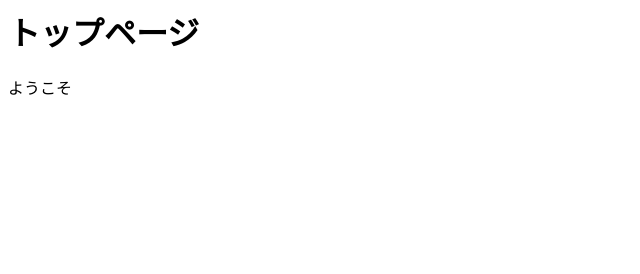
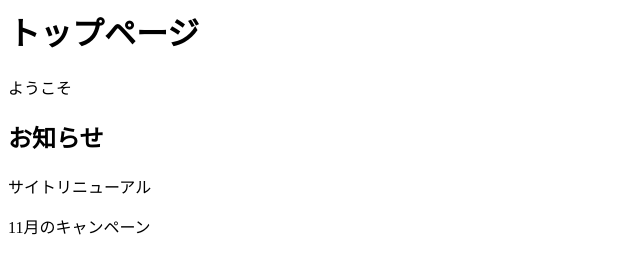
Before and after one commit to oshita-999/MyProject, a plain HTML site: page index.html in a window 1280 px wide. Shown: the whole page, without its empty margins (0-640 px from the left). Drawn offline with Linux system fonts and the light colour scheme.

Commit message:
お知らせ追加

```diff
--- a/index.html
+++ b/index.html
@@ -1,2 +1,5 @@
 <h1>トップページ</h1>
 <p>ようこそ</p>
+<h2>お知らせ</h2>
+<p>サイトリニューアル</p>
+<p>11月のキャンペーン</p>
```
